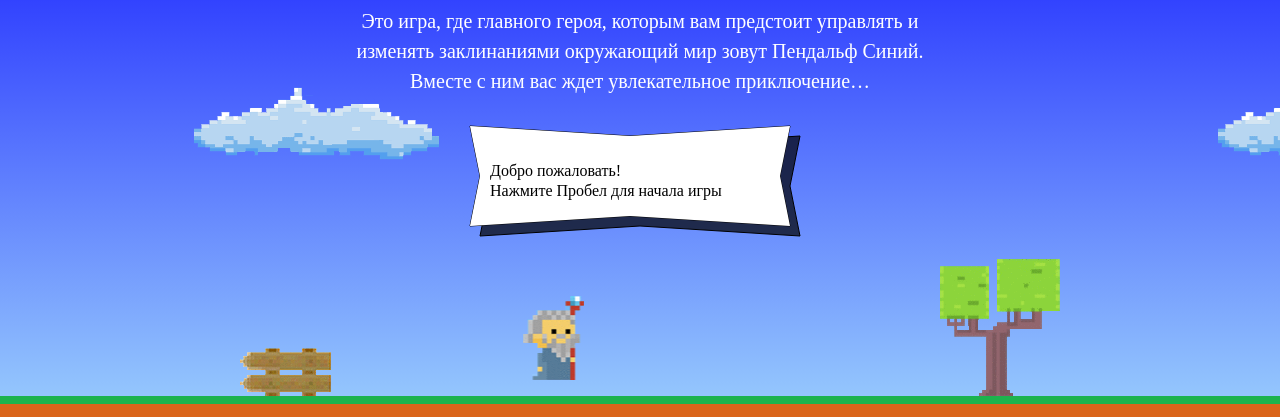
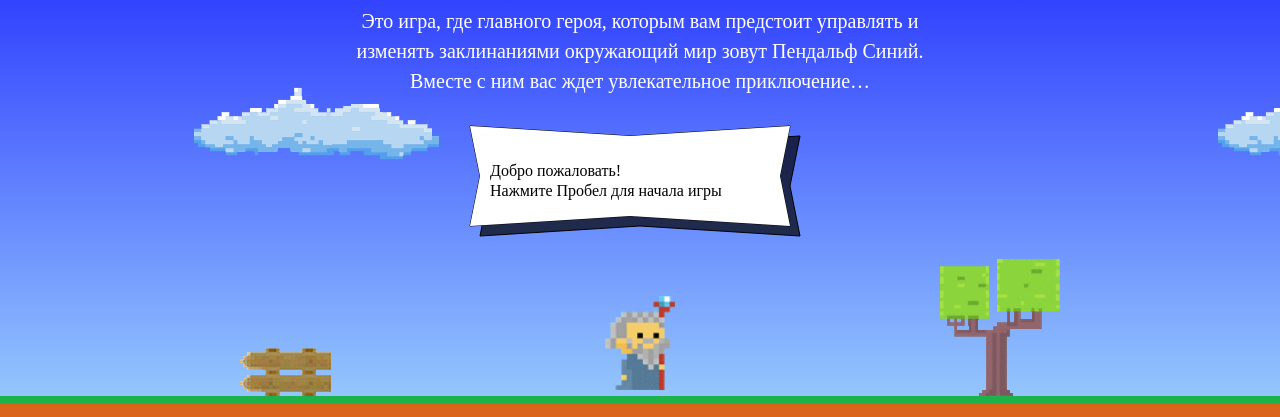
Before and after one commit to Harry-the-Coder/784671-code-and-magick-17, a website: page index.html in a window 1280 px wide. Shown: the part 203-620 px from the top of the page. Drawn offline with Linux system fonts and the light colour scheme; a web font is replaced by a local one.

Commit message:
первое задание

```diff
--- a/index.html
+++ b/index.html
@@ -180,6 +180,31 @@
     <p class="setup-similar-label">Петр Петров</p>
   </div>
 </template>
+<script>
+  var fireballSize = 22;
+  var wizardSpeed = 3;
+  var wizardWidth = 70;
+
+  var getFireballSpeed = function (left) {
+    var fireballSpeed = true ? 5 : 2;
+    return fireballSpeed;
+  };
+
+  var getWizardHeight = function () {
+    var wizardHeight = 1.337 * wizardWidth;
+    return wizardHeight;
+  };
+
+  var getWizardX = function (width) {
+    var wizardX = width / 2 - wizardWidth / 2;
+    return wizardX;
+  };
+
+  var getWizardY = function (height) {
+    var wizardY = height * 2 / 3;
+    return wizardY;
+  };
+</script>
 
 <script src="js/game.js"></script>
 
```
